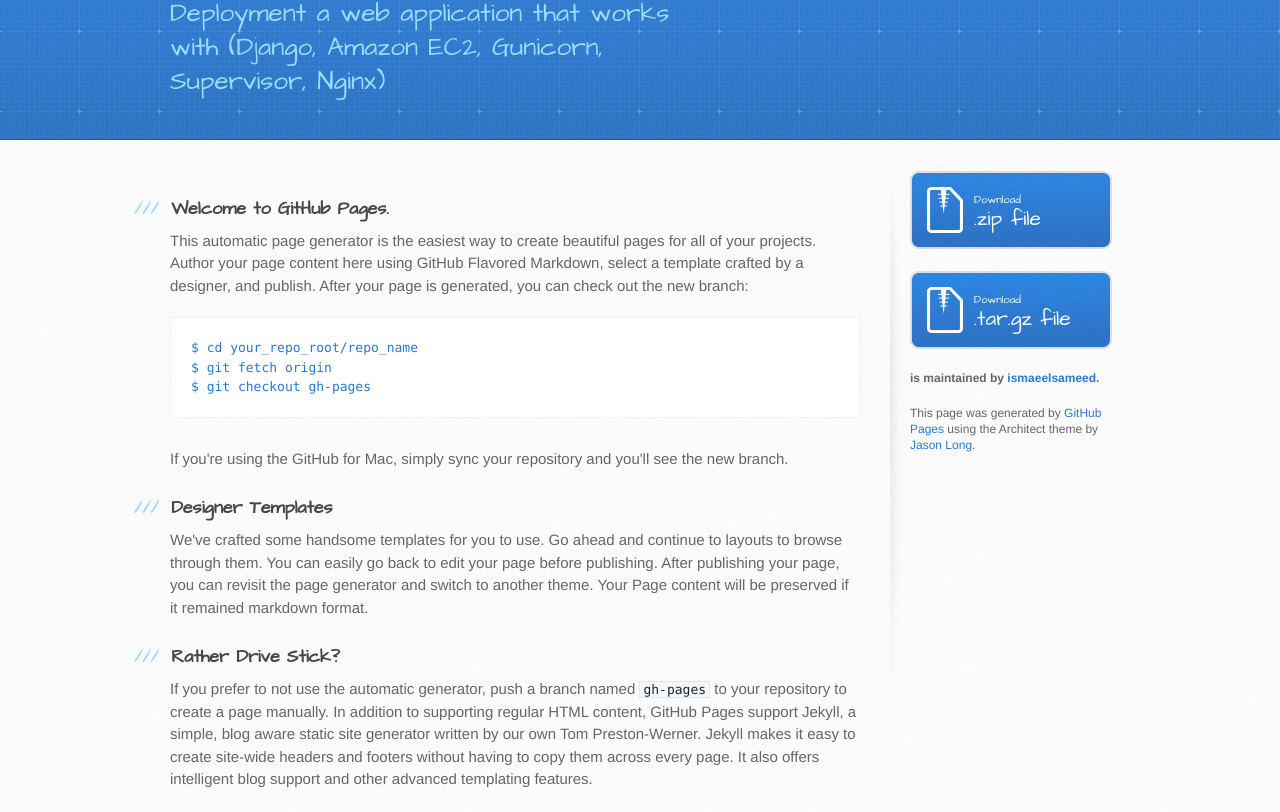
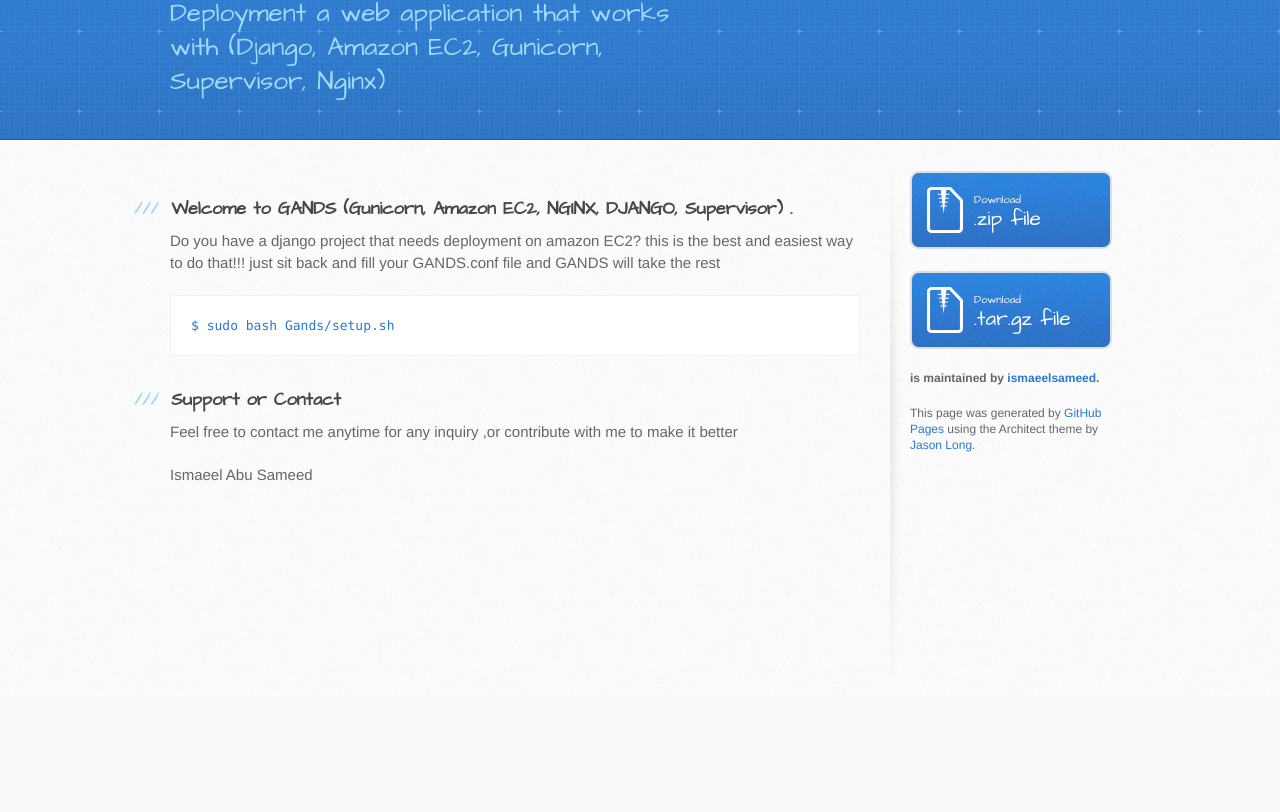
Before and after one commit to ismaeelsameed/GANDS, a plain HTML site: page index.html in a window 1280 px wide. Shown: the part 129-941 px from the top of the page. After the commit the page ends 826 px from the top, so only its background shows below. Drawn offline with Linux system fonts and the light colour scheme.

```diff
--- a/index.html
+++ b/index.html
@@ -29,36 +29,21 @@
       <div class="inner clearfix">
         <section id="main-content">
           <h3>
-<a name="welcome-to-github-pages" class="anchor" href="#welcome-to-github-pages"><span class="octicon octicon-link"></span></a>Welcome to GitHub Pages.</h3>
+<a name="welcome-to-gands-gunicorn-amazon-ec2-nginx-django-supervisor-" class="anchor" href="#welcome-to-gands-gunicorn-amazon-ec2-nginx-django-supervisor-"><span class="octicon octicon-link"></span></a>Welcome to GANDS (Gunicorn, Amazon EC2, NGINX, DJANGO, Supervisor) .</h3>
 
-<p>This automatic page generator is the easiest way to create beautiful pages for all of your projects. Author your page content here using GitHub Flavored Markdown, select a template crafted by a designer, and publish. After your page is generated, you can check out the new branch:</p>
+<p>Do you have a django project that needs deployment on amazon EC2?
+this is the best and easiest way to do that!!!
+just sit back and fill your GANDS.conf file and GANDS will take the rest</p>
 
-<pre><code>$ cd your_repo_root/repo_name
-$ git fetch origin
-$ git checkout gh-pages
+<pre><code>$ sudo bash Gands/setup.sh
 </code></pre>
-
-<p>If you're using the GitHub for Mac, simply sync your repository and you'll see the new branch.</p>
-
-<h3>
-<a name="designer-templates" class="anchor" href="#designer-templates"><span class="octicon octicon-link"></span></a>Designer Templates</h3>
-
-<p>We've crafted some handsome templates for you to use. Go ahead and continue to layouts to browse through them. You can easily go back to edit your page before publishing. After publishing your page, you can revisit the page generator and switch to another theme. Your Page content will be preserved if it remained markdown format.</p>
-
-<h3>
-<a name="rather-drive-stick" class="anchor" href="#rather-drive-stick"><span class="octicon octicon-link"></span></a>Rather Drive Stick?</h3>
-
-<p>If you prefer to not use the automatic generator, push a branch named <code>gh-pages</code> to your repository to create a page manually. In addition to supporting regular HTML content, GitHub Pages support Jekyll, a simple, blog aware static site generator written by our own Tom Preston-Werner. Jekyll makes it easy to create site-wide headers and footers without having to copy them across every page. It also offers intelligent blog support and other advanced templating features.</p>
-
-<h3>
-<a name="authors-and-contributors" class="anchor" href="#authors-and-contributors"><span class="octicon octicon-link"></span></a>Authors and Contributors</h3>
-
-<p>You can <a href="https://github.com/blog/821" class="user-mention">@mention</a> a GitHub username to generate a link to their profile. The resulting <code>&lt;a&gt;</code> element will link to the contributor's GitHub Profile. For example: In 2007, Chris Wanstrath (<a href="https://github.com/defunkt" class="user-mention">@defunkt</a>), PJ Hyett (<a href="https://github.com/pjhyett" class="user-mention">@pjhyett</a>), and Tom Preston-Werner (<a href="https://github.com/mojombo" class="user-mention">@mojombo</a>) founded GitHub.</p>
 
 <h3>
 <a name="support-or-contact" class="anchor" href="#support-or-contact"><span class="octicon octicon-link"></span></a>Support or Contact</h3>
 
-<p>Having trouble with Pages? Check out the documentation at <a href="http://help.github.com/pages">http://help.github.com/pages</a> or contact <a href="mailto:support@github.com">support@github.com</a> and we’ll help you sort it out.</p>
+<p>Feel free to contact me anytime for any inquiry ,or contribute with me to make it better </p>
+
+<p>Ismaeel Abu Sameed</p>
         </section>
 
         <aside id="sidebar">
```
Also changed, not shown: params.json (+1 -1 lines).
